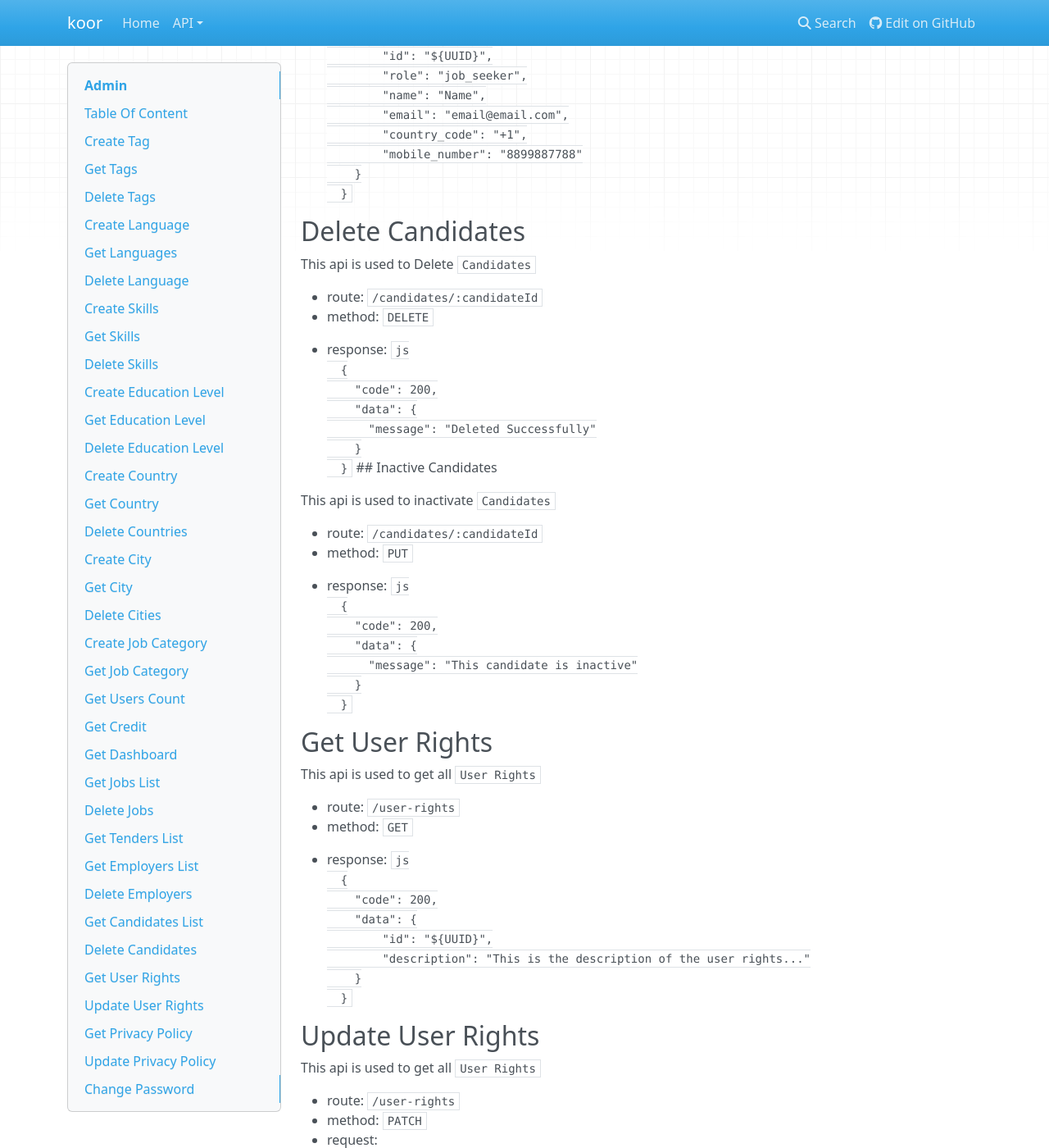
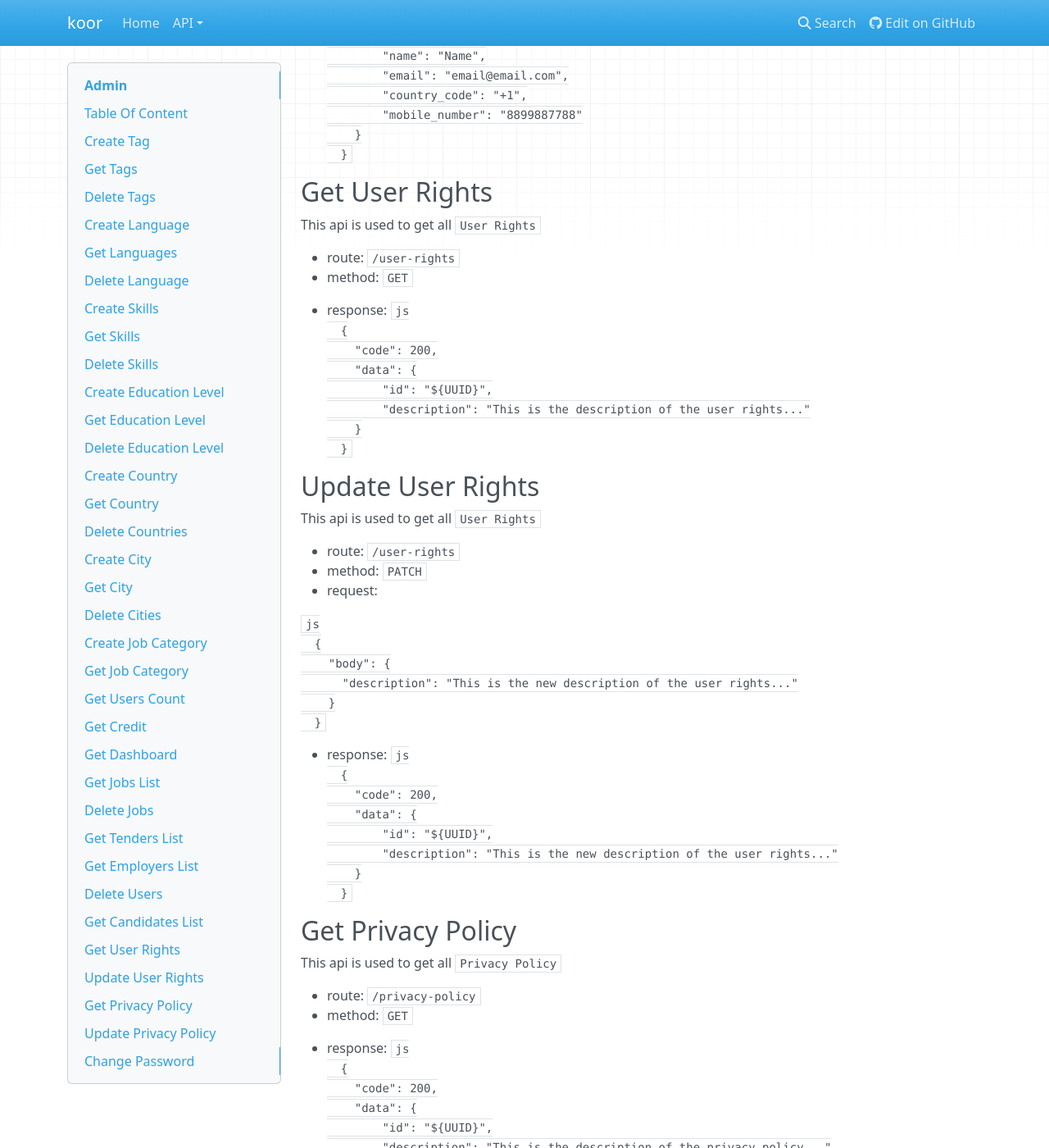
Before and after one commit to digimonkt/koor-backend, an MkDocs documentation site: the page built from docs/admin/admin.md, in a window 1280 px wide and 1400 px high, scrolled down 16815 px. Shown: the whole window at 82% size. Built offline with MkDocs 1.6.1, drawn with Linux system fonts in a browser that asks for light colours; nearby versions of some CDN libraries; some of the changed text lies outside the part shown.

Commit message:
#186 - modify admin.md

````diff
--- a/docs/admin/admin.md
+++ b/docs/admin/admin.md
@@ -40,11 +40,9 @@
   - [Inactive Jobs](#inactive-jobs)
   - [Get Tenders List](#get-tenders-list)
   - [Get Employers List](#get-employers-list)
-  - [Delete Employers](#delete-employers)
+  - [Delete Users](#delete-users)
   - [Inactive Employers](#inactive-employers)
   - [Get Candidates List](#get-candidates-list)
-  - [Delete Candidates](#delete-candidates)
-  - [Inactive Candidates](#inactive-candidates)
   - [Get User Rights](#get-user-rights)
   - [Update User Rights](#update-user-rights)
   - [Get Privacy Policy](#get-privacy-policy)
@@ -866,11 +864,11 @@
   }
   ```
 
-## Delete Employers
+## Delete Users
 
-This api is used to Delete `Employers`
+This api is used to Delete `Users`
 
-- route: `/employers/:employerId`
+- route: `/user/:userId`
 - method: `DELETE`
 
 - response:
@@ -882,19 +880,19 @@
     }
   }
   ```
-  ## Inactive Employers
+  ## Inactive Users
 
-This api is used to inactivate `Employers`
+This api is used to inactivate `Users`
 
-- route: `/employers/:employerId`
-- method: `PUT`
+- route: `/user/:userId`
+- method: `Patch`
 
 - response:
   ```js
   {
     "code": 200,
     "data": {
-      "message": "This employer is inactive"
+      "message": "This user is inactive"
     }
   }
   ```
@@ -927,38 +925,6 @@
         "email": "email@email.com",
         "country_code": "+1",
         "mobile_number": "8899887788"
-    }
-  }
-  ```
-## Delete Candidates
-
-This api is used to Delete `Candidates`
-
-- route: `/candidates/:candidateId`
-- method: `DELETE`
-
-- response:
-  ```js
-  {
-    "code": 200,
-    "data": {
-      "message": "Deleted Successfully"
-    }
-  }
-  ```
-  ## Inactive Candidates
-
-This api is used to inactivate `Candidates`
-
-- route: `/candidates/:candidateId`
-- method: `PUT`
-
-- response:
-  ```js
-  {
-    "code": 200,
-    "data": {
-      "message": "This candidate is inactive"
     }
   }
   ```
````
